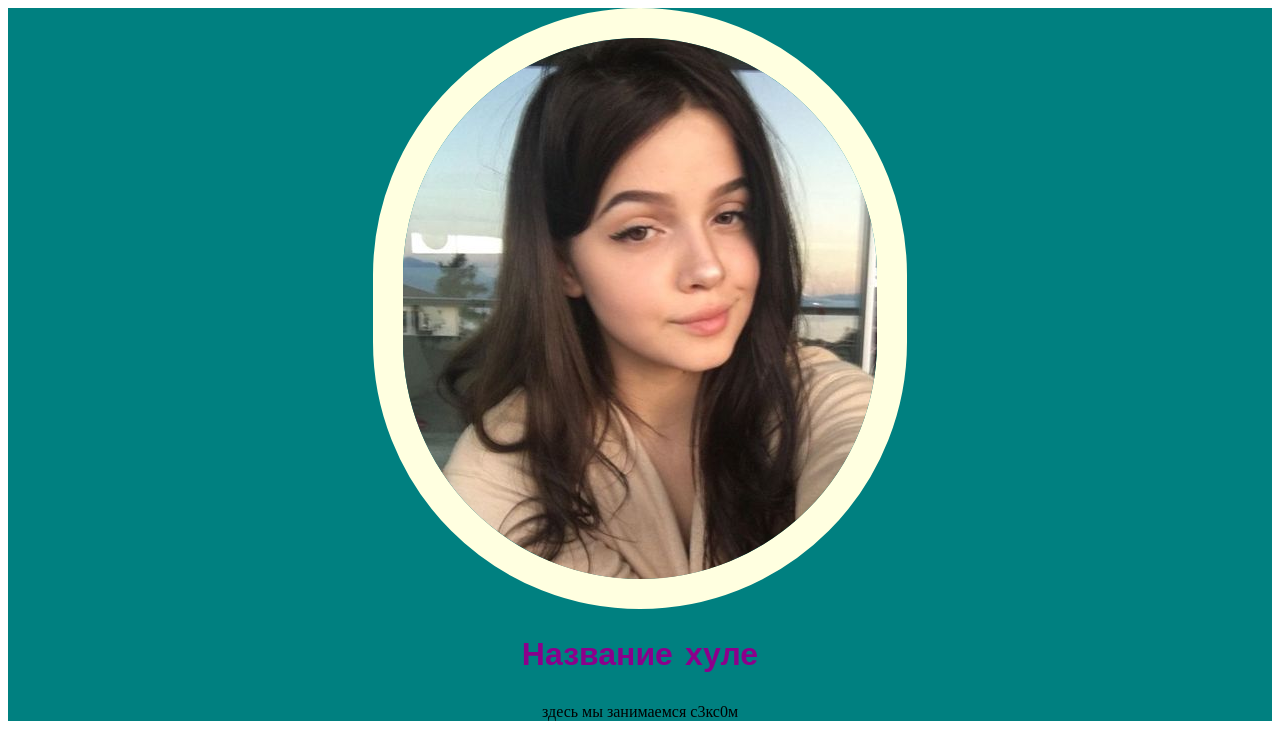
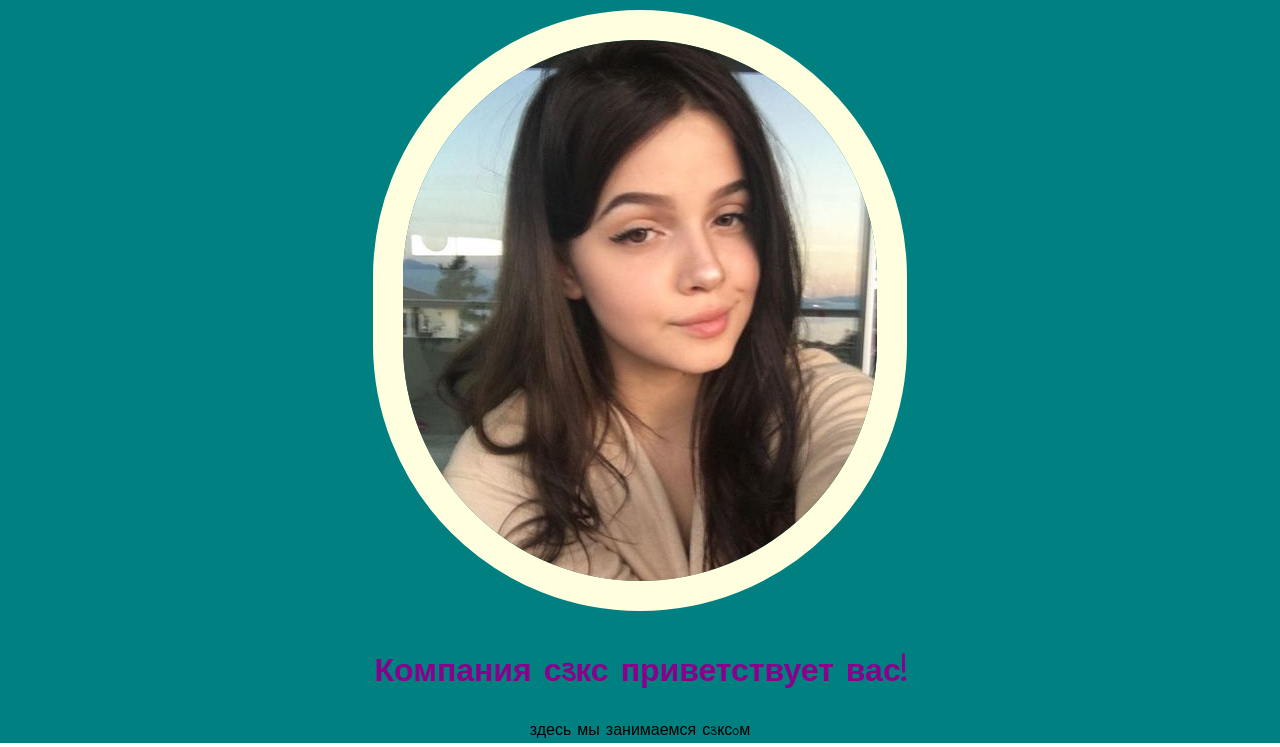
Before and after one commit to 4ll0w3v1l/frim-master, a plain HTML site: page index.html in a window 1280 px wide. Shown: the top 747 px of the page. Drawn offline with Linux system fonts and the light colour scheme.

Commit message:
added smth

```diff
--- a/css/style.css
+++ b/css/style.css
@@ -1,14 +1,19 @@
+body{
+	font-family: 'Indie Flower', sans-serif;
+	margin: 0px;
+}
 header{
-	margin: 0px;
+	margin: 100%, auto;
 	background-color: teal;
 	text-align: center;
 }
 header img{
+	margin: 10px;
 	border-radius: 300px;
 	border: 30px solid;
 	color: lightyellow;
 }
-h1{
+header h1{
 	font-family: 'Indie Flower', sans-serif;
 	color:darkmagenta;
 }
--- a/index.html
+++ b/index.html
@@ -8,7 +8,7 @@
 <body>
 	<header>
 		<img src='img/s3ks.jpg'>
-		<h1>Название хуле</h1>
+		<h1>Компания с3кс приветствует вас!</h1>
 		<p>здесь мы занимаемся с3кс0м</p>
 	</header>
 
```
